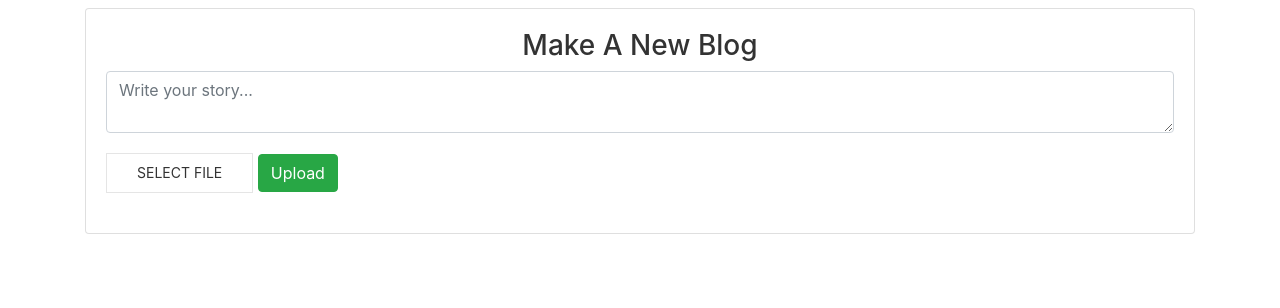
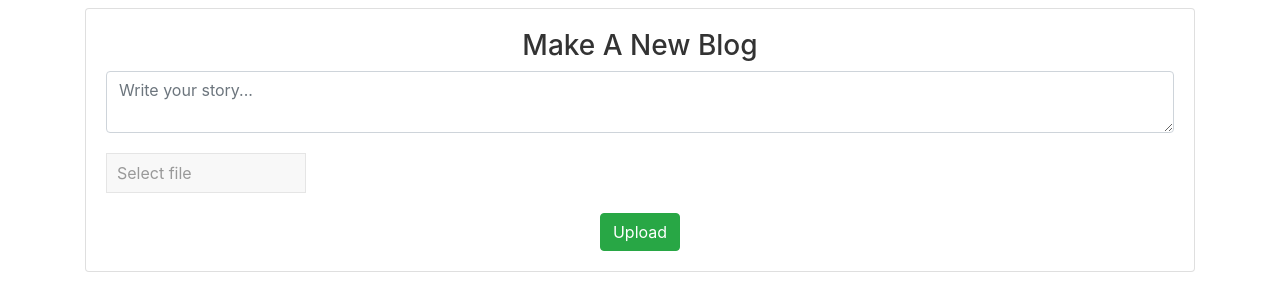
Before and after one commit to billlawrenx/ADMIN-IMAGE-UPLOAD-PORTAL, a plain HTML site: page index.html in a window 1280 px wide. Drawn offline with nearby package versions, Linux system fonts and the light colour scheme; no server answers.

Commit message:
Third post - Things are working smoothly

```diff
--- a/index.html
+++ b/index.html
@@ -15,21 +15,19 @@
                 <center><h3>Make A New Blog</h3></center>
                 <textarea id="post" class="form-control" placeholder="Write your story..."></textarea>
 
-               <!-- <input type="file" class="form-control" id="image" accept="images/*">-->
+                <!--<input type="file" class="form-control" id="image" accept="images/*">-->
 
-               <div class="uk-margin">
-                <div uk-form-custom>
-                  <div class="text-center">
-                    <input type="file">
-                    <button class="uk-button uk-button-default" type="button" tabindex="-1">Select File</button>
+                <div class="uk-margin" uk-margin>
+                  <div uk-form-custom="target: true">
+                      <input type="file" class="form-control" id="image" accept="images/*">
+                      <input class="uk-input uk-form-width-medium" type="text" placeholder="Select file" disabled>
+                  </div>
+               </div>
 
-
-
+                <div class="text-center">
                     <button type="button" class="btn btn-success" onclick="upload()">Upload</button>
                 </div>
-              </div>
 
-              </div>
 
             </form>
          </div>
```
